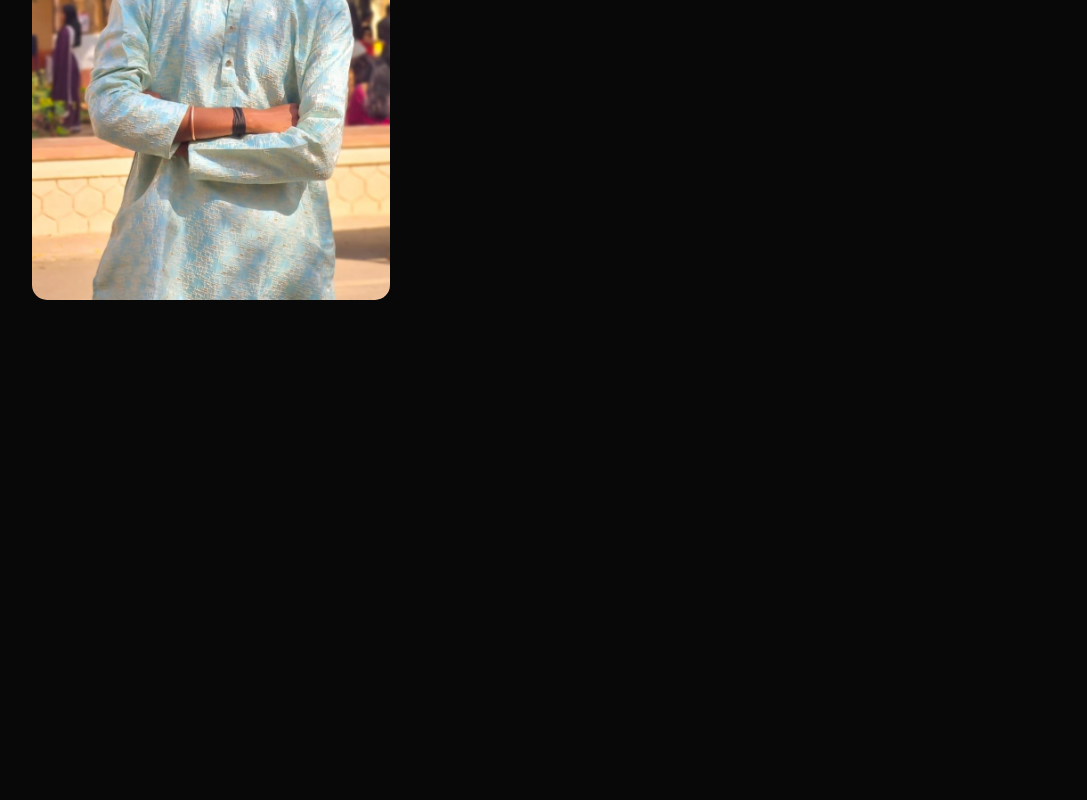
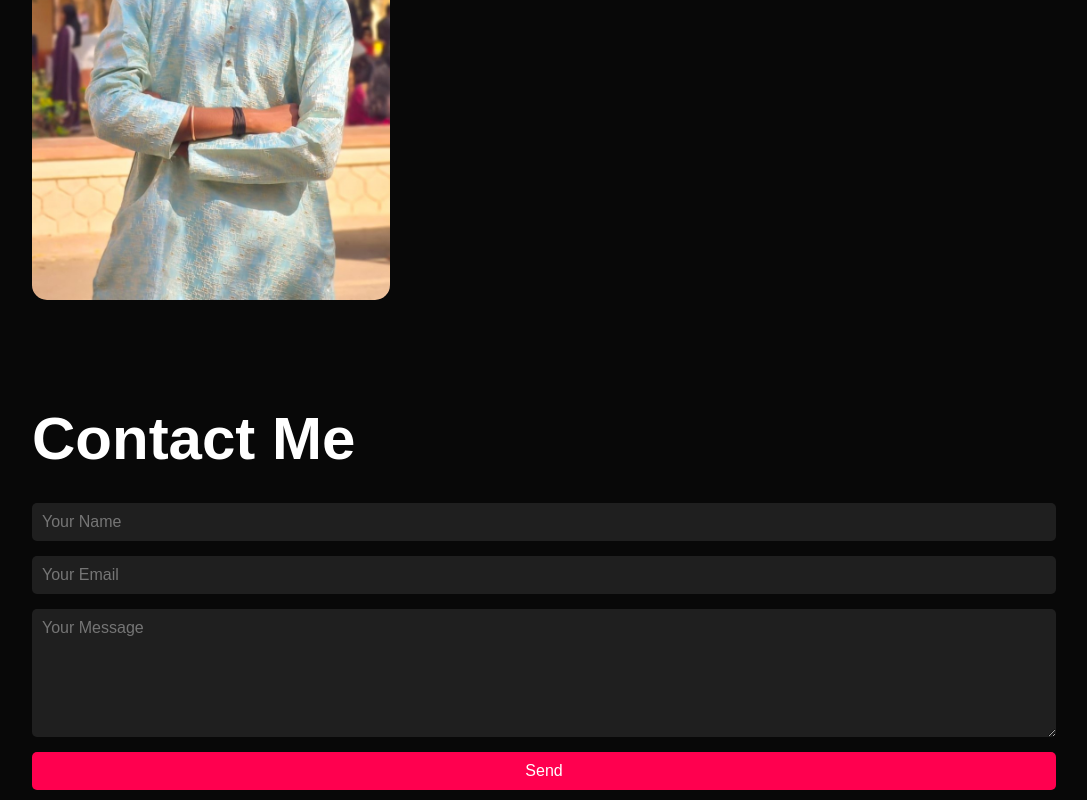
Before and after one commit to Aniket4124/portfolio-website, a plain HTML site: page index.html in a window 1280 px wide. Shown: the part 1167-1967 px from the top of the page, without its empty margins (96-1183 px from the left). Before the commit the page ends 1561 px from the top, so only its background shows below. Drawn offline with Linux system fonts and the light colour scheme.

Commit message:
Added HTML and CSS files

```diff
--- a/Style.css
+++ b/Style.css
@@ -100,3 +100,29 @@ nav ul li a:hover::after {
     font-weight: 600;
     color: #fff;
 }
+#contact form {
+  margin-top: 30px;
+  display: flex;
+  flex-direction: column;
+}
+
+#contact input,
+#contact textarea {
+  margin-bottom: 15px;
+  padding: 10px;
+  font-size: 16px;
+  border: none;
+  border-radius: 5px;
+  background: #1f1f1f;
+  color: #fff;
+}
+
+#contact button {
+  padding: 10px 20px;
+  font-size: 16px;
+  background: #ff004f;
+  color: #fff;
+  border: none;
+  border-radius: 5px;
+  cursor: pointer;
+}
--- a/index.html
+++ b/index.html
@@ -42,3 +42,14 @@
 </div>
     </body>
 </html>
+<section id="contact">
+  <div class="container">
+    <h2 class="sub-title">Contact Me</h2>
+    <form action="https://formspree.io/f/mblkkaoo" method="POST">
+      <input type="text" name="name" placeholder="Your Name" required />
+      <input type="email" name="email" placeholder="Your Email" required />
+      <textarea name="message" rows="6" placeholder="Your Message" required></textarea>
+      <button type="submit">Send</button>
+    </form>
+  </div>
+</section>
```
